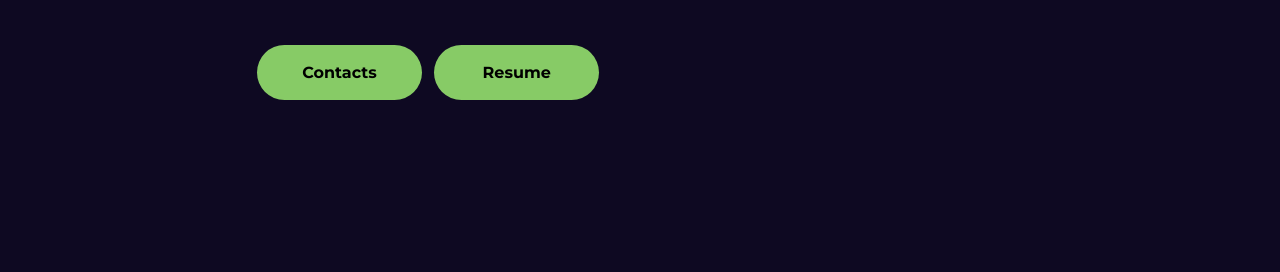
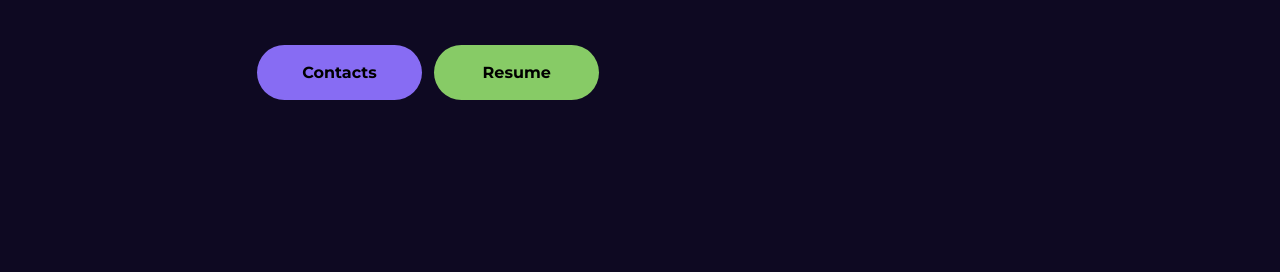
Before and after one commit to Nargissamatova/portfolio, a plain HTML site: page index.html in a window 1280 px wide. In both pictures the pointer is over the button "Contacts". Shown: the part 528-800 px from the top of the page. Drawn offline with Linux system fonts and the light colour scheme; a web font is replaced by a local one.

Commit message:
Add button hover

```diff
--- a/style.css
+++ b/style.css
@@ -119,6 +119,11 @@ button {
     font-size: 16px;
     font-weight: bold;
     color: #000000;
+    transition: 0.5s;
+}
+
+button:hover {
+    background-color: #876CF3;
 }
 
 .buttons_container {
```
